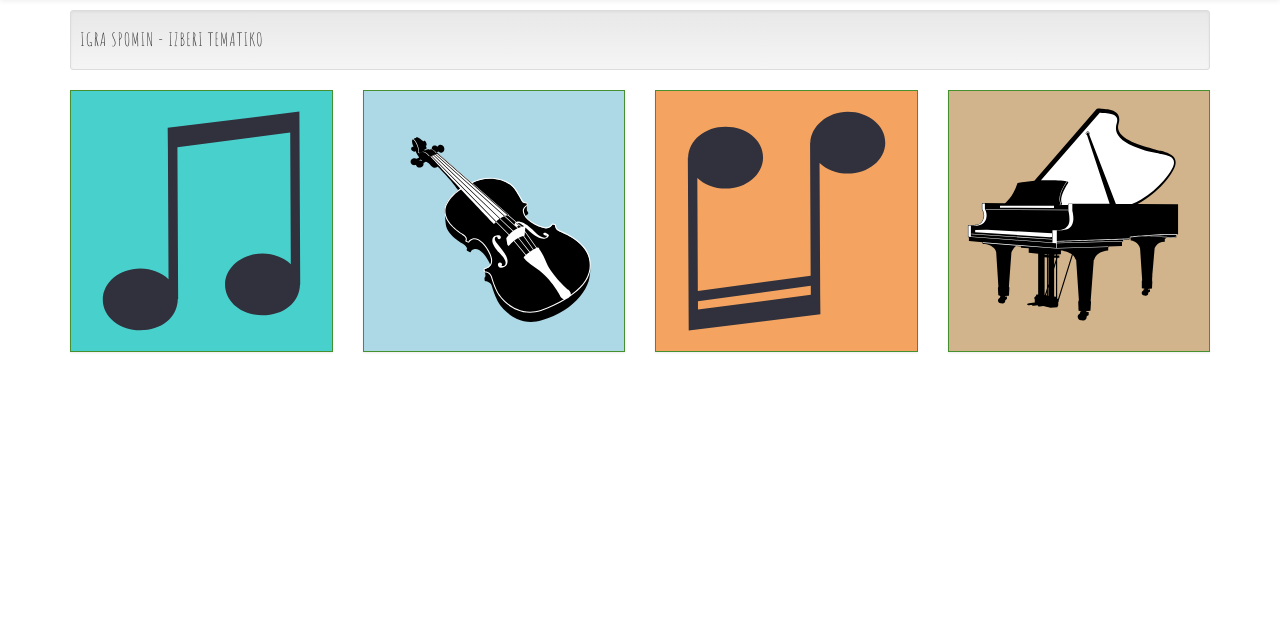
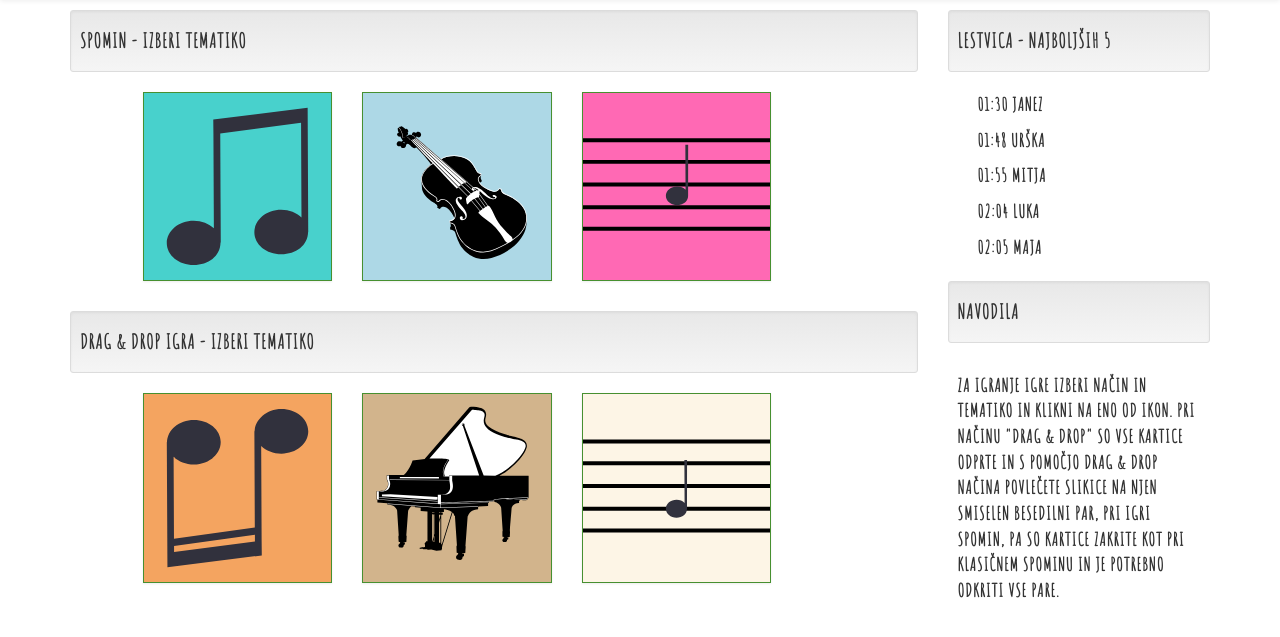
Before and after one commit to zigacernigoj/eizo-glasbeni-spomin, a PHP site: page / in a window 1280 px wide. Shown: the part 51-688 px from the top of the page. Run offline with PHP 8.4, Linux system fonts and the light colour scheme; some libraries are stand-ins or nearby versions.

Commit message:
sprepemba index-a

```diff
--- a/css/main.css
+++ b/css/main.css
@@ -3,11 +3,21 @@ html {
     height: 100%;
     font-family: 'Amatic SC', cursive;
 }
+
 body {
+    padding-top: 51px;
+}
+
+body#game {
     width: 100%;
     height: 100%;
     overflow: hidden;
     padding-top: 51px;
+}
+
+h4 {
+    font-weight: bold;
+    font-size: 20px;
 }
 
 .container-fluid {
@@ -137,7 +147,7 @@ footer p {
     color: #286C12
 }
 
-.thumbnail h5{
+.thumbnail h4{
     position: absolute;
     bottom: 0;
     width: 100%;
@@ -148,10 +158,11 @@ footer p {
     visibility: hidden;
     opacity: 0;
     transition: visibility 0s, opacity 0.3s linear;
-    color: #286C12
+    color: #286C12;
+    font-weight: bold;
 }
 
-.thumbnail:hover h5{
+.thumbnail:hover h4{
     visibility: visible;
     opacity: 1;
 }
--- a/index.html
+++ b/index.html
@@ -38,42 +38,101 @@
     </div>
 </nav>
 <div class="container">
+    <div class="row">
+        <div class="col-md-9">
                 <div class="row" style="margin-top: 10px">
                     <div class="col-xs-12">
                         <div class="well well-sm sklop">
-                <h4>Igra spomin - izberi tematiko</h4>
+                            <h4>Spomin - izberi tematiko</h4>
                         </div>
                     </div>
                 </div>
                 <div class="row thumbnail-container">
-    <div class="col-xs-6 col-md-3">
+                    <div class="col-xs-6 col-md-3 col-md-offset-1">
                         <a href="game.html?set=notni_elementi&mode=spomin" class="thumbnail" style="background: MediumTurquoise;">
-            <img src="sets/img/notni_elementi/neznano8.svg" alt="Note">
-            <h5>Notni elementi [spomin]</h5>
+                            <img src="sets/img/notni_elementi/neznano8.svg" alt="Notni elementi">
+                            <h4>Notni elementi</h4>
                         </a>
                     </div>
                     <div class="col-xs-6 col-md-3">
                         <a href="game.html?set=glasbila&mode=spomin" class="thumbnail" style="background: LightBlue;">
                             <img src="sets/img/glasbila/violin.svg" alt="Glasbila">
-            <h5>Glasbila [spomin]</h5>
+                            <h4>Glasbila</h4>
+                        </a>
+                    </div>
+                    <div class="col-xs-6 col-md-3">
+                        <a href="game.html?set=note&mode=spomin" class="thumbnail" style="background: hotpink;">
+                            <img src="sets/img/note/a1.svg" alt="Note">
+                            <h4>Note</h4>
                         </a>
                     </div>
 
-    <div class="col-xs-6 col-md-3">
+
+                </div>
+                <div class="row" style="margin-top: 10px">
+                    <div class="col-xs-12">
+                        <div class="well well-sm sklop">
+                            <h4>Drag & Drop igra - izberi tematiko</h4>
+                        </div>
+                    </div>
+                </div>
+                <div class="row thumbnail-container">
+
+                    <div class="col-xs-6 col-md-3 col-md-offset-1">
                         <a href="game.html?set=notni_elementi&mode=dd" class="thumbnail" style="background: SandyBrown;">
-            <img src="sets/img/notni_elementi/neznano7.svg" alt="Note">
-            <h5>Notni elementi [drag&drop]</h5>
+                            <img src="sets/img/notni_elementi/neznano7.svg" alt="Notni elementi">
+                            <h4>Notni elementi</h4>
                         </a>
                     </div>
                     <div class="col-xs-6 col-md-3">
                         <a href="game.html?set=glasbila&mode=dd" class="thumbnail" style="background: Tan;">
                             <img src="sets/img/glasbila/piano.svg" alt="Glasbila">
-            <h5>Glasbila [drag&drop]</h5>
+                            <h4>Glasbila</h4>
+                        </a>
+                    </div>
+                    <div class="col-xs-6 col-md-3">
+                        <a href="game.html?set=note&mode=dd" class="thumbnail" style="background: oldlace ;">
+                            <img src="sets/img/note/g1.svg" alt="Note">
+                            <h4>Note</h4>
                         </a>
                     </div>
 
                 </div>
         </div>
+        <div class="col-md-3">
+            <div class="row" style="margin-top: 10px">
+                <div class="col-xs-12">
+                    <div class="well well-sm sklop">
+                        <h4>Lestvica - najboljših 5</h4>
+                    </div>
+                </div>
+            </div>
+            <div class="row">
+                <div class="col-xs-12" style="margin-left: 30px;">
+                    <p>01:30 Janez</p>
+                    <p>01:48 Urška</p>
+                    <p>01:55 Mitja</p>
+                    <p>02:04 Luka</p>
+                    <p>02:05 Maja</p>
+                </div>
+            </div>
+            <div class="row" style="margin-top: 10px">
+                <div class="col-xs-12">
+                    <div class="well well-sm sklop">
+                        <h4>Navodila</h4>
+                    </div>
+                </div>
+            </div>
+            <div class="row">
+                <div class="col-xs-12">
+                    <p style="padding: 10px;">Za igranje igre izberi način in tematiko in klikni na eno od ikon. Pri načinu "Drag & Drop" so vse kartice odprte in s pomočjo drag & drop načina povlečete slikice na njen smiselen besedilni par, pri igri spomin, pa so kartice zakrite kot pri klasičnem spominu in je potrebno odkriti vse pare. </p>
+                </div>
+            </div>
+        </div>
+    </div>
+
+</div>
+
 
 </body>
 </html>
```
Also changed, not shown: game.html (+7 -5 lines). Lines whose indentation alone changed are shown as unchanged.
